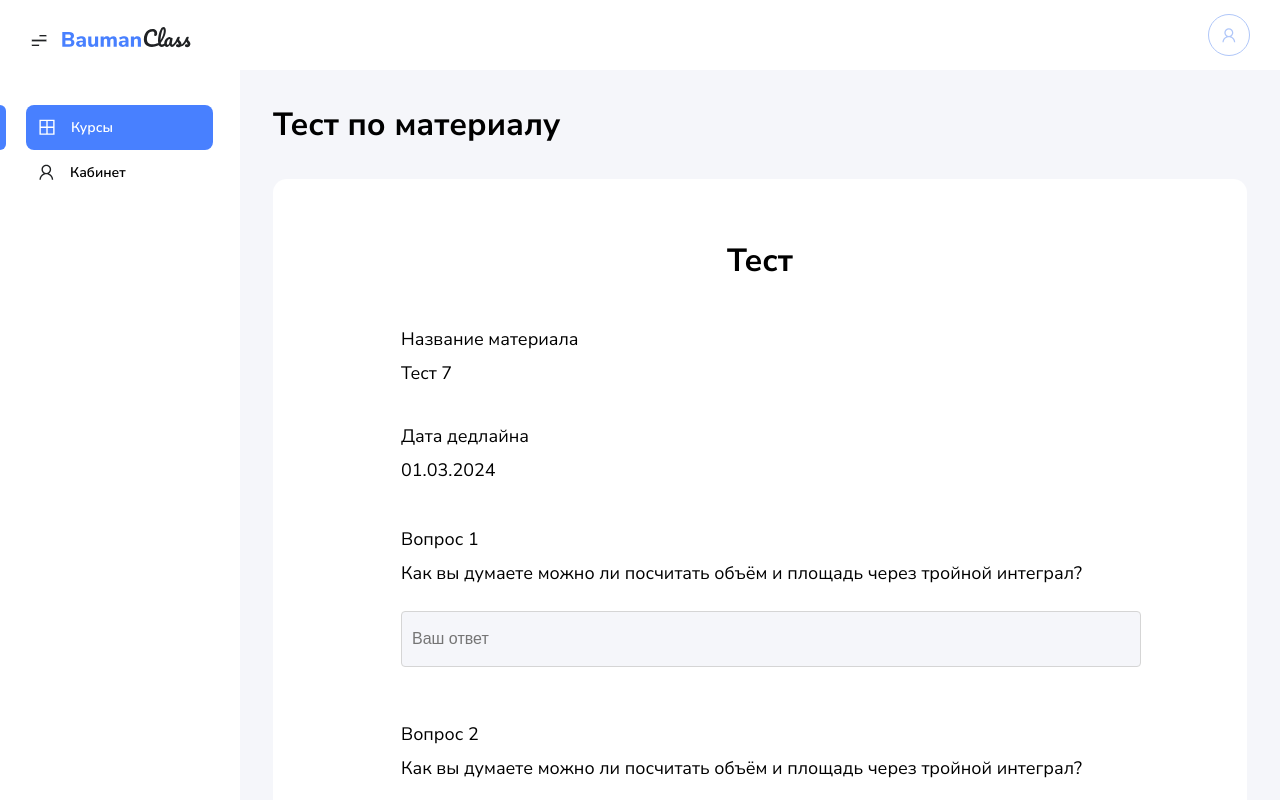
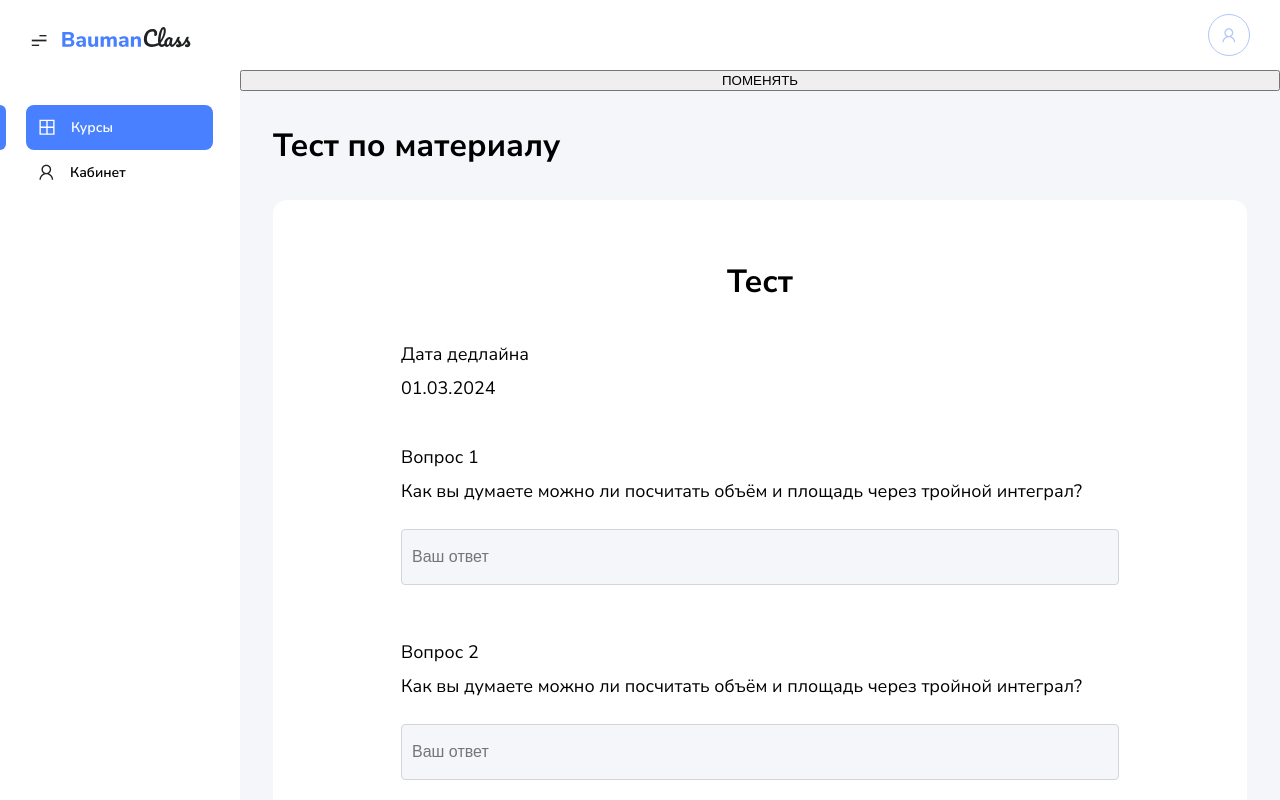
Before and after one commit to KovalevaaDaria/front, a React (Create React App) app: page /courses/1/lessons/1/1 in a window 1280 px wide. Shown: the top 800 px of the page. Built offline with nearby package versions, Linux system fonts and the light colour scheme; sample sign-in values are in the browser's storage; the HTML template or start-up script is replaced by a standard one.

Commit message:
test page && tooltip

```diff
--- a/package.json
+++ b/package.json
@@ -3,6 +3,9 @@
   "version": "0.1.0",
   "private": true,
   "dependencies": {
+    "@emotion/react": "^11.11.4",
+    "@emotion/styled": "^11.11.5",
+    "@mui/material": "^5.15.17",
     "@testing-library/jest-dom": "^5.17.0",
     "@testing-library/react": "^13.4.0",
     "@testing-library/user-event": "^13.5.0",
--- a/src/API/services/CourseService.js
+++ b/src/API/services/CourseService.js
@@ -30,7 +30,7 @@ export default class CourseService {
     }
 
     static async getAll({userUuid, authToken}) {
-        const response = await axios.get(`https://bauman-class.ru/api/v1/users/${userUuid}/courses`, {
+        const response = await axios.get(`https://bauman-class.ru/api/v1//courses`, {
             headers: {
                 Authorization: authToken
             }
--- a/src/App.js
+++ b/src/App.js
@@ -28,6 +28,9 @@ export default function App() {
     if (isLoading) return <></>
 
     return (
+        isLoading ?
+            <></>
+            :
         <AuthContext.Provider value={{
             isAuth,
             setIsAuth,
--- a/src/components/questionItem/questionItem.css
+++ b/src/components/questionItem/questionItem.css
@@ -7,14 +7,35 @@
     font-size: 18px;
 }
 
-.test-page-content-form-question-text {
+.test-page-content-form-question-body-container {
+    display: flex;
+    gap: 4vw;
+    justify-content: space-between;
+}
+
+.test-page-content-form-question-body-title {
     margin-top: 10px;
     font-size: 18px;
 }
 
+.test-page-content-form-question-body-icon-container {
+    align-items: center;
+    display: flex;
+    font-size: 18px;
+    font-weight: 700;
+    gap: 0.15vw;
+    color: #5a8cff;
+    cursor: pointer;
+}
+
+.test-page-content-form-question-body-icon {
+    background-image: url("../../../public/img/icon_info.svg");
+    width: 22px;
+    height: 22px;
+}
+
 .test-page-content-form-question-input {
     margin-top: 26px;
-    width: 100%;
     height: 52px;
     border-radius: 4px;
     border: 1px solid #D5D5D5;
@@ -22,3 +43,8 @@
     font-size: 16px;
     background-color: #F5F6FA;
 }
+
+& .MuiTooltip-tooltip	{
+    font-size: 16px;
+    background-color: #4d83f8;
+}
--- a/src/components/questionItem/questionItem.jsx
+++ b/src/components/questionItem/questionItem.jsx
@@ -1,19 +1,84 @@
 import React from 'react';
 import MyInput from "../UI/input/MyInput";
 import "./questionItem.css"
+import {createTheme, Tooltip} from "@mui/material";
+import * as PropTypes from "prop-types";
 
+function MuiThemeProvider(props) {
+    return null;
+}
+
+MuiThemeProvider.propTypes = {
+    theme: PropTypes.any,
+    children: PropTypes.node
+};
 const QuestionItem = (props) => {
+    const theme = createTheme({
+        components: {
+            MuiTooltip: {
+                styleOverrides: {
+                    tooltip: {
+                        backgroundColor: 'pink',
+                        color: 'red',
+                        border: '1px solid #dadde9',
+                    },
+                },
+            },
+        },
+    });
 
     return (
         <div className="test-page-content-form-question-component">
-            <div className="test-page-content-form-question-title">Вопрос {props.number}</div>
-            <div className="test-page-content-form-question-text">{props.question.question}
+            <div className="test-page-content-form-question-body-container">
+                <div className="test-page-content-form-question-title">Вопрос {props.number}</div>
+                {(props.question.type === "AI_CHECK" && props.isPassed)?
+                    <Tooltip title={
+                        <span style={{ fontSize: "16px"}}>{props.question.chatCompletion}</span>
+                    }
+
+                             slotProps={{
+                                popper: {
+                                    modifiers: [
+                                        {
+                                            name: 'offset',
+                                            options: {
+                                                offset: [0, -10],
+                                            },
+                                        },
+                                    ],
+                                },
+                             }}
+                    >
+                <div className="test-page-content-form-question-body-icon-container">
+                    <div className="test-page-content-form-question-body-icon-text">GigaChat</div>
+                    <div className="test-page-content-form-question-body-icon"/>
+                </div>
+                    </Tooltip>
+                    :
+                    null
+                }
             </div>
-            <MyInput className="test-page-content-form-question-input"
-                     placeholder={"Ваш ответ"}
-                     value={props.question.answer}
-                     onChange={e => props.setQuestion({...props.question, answer: e.target.value})}
-            />
+            <div className="test-page-content-form-question-body-title">{props.question.title}</div>
+
+            {props.isPassed ?
+                <MyInput className="test-page-content-form-question-input"
+                         placeholder={"Ваш ответ"}
+                         value={props.question.personAnswer}
+                         disabled={props.isPassed}
+                         style={
+                             props.question.personQuestionMark ?
+                                 {border: "1px solid #00A040", background: "#06C65320"} :
+                                 {border: "1px solid #EF3826", background: "#EF382630"}
+                         }
+                />
+                :
+                <MyInput className="test-page-content-form-question-input"
+                         placeholder={"Ваш ответ"}
+                         value={props.question.personAnswer}
+                         onChange={e => props.setQuestion({...props.question, personAnswer: e.target.value})}
+                />
+            }
+
         </div>
     );
 };
--- a/src/components/questionList/questionList.jsx
+++ b/src/components/questionList/questionList.jsx
@@ -2,7 +2,7 @@ import React from 'react';
 import QuestionItem from "../questionItem/questionItem";
 import "./questionList.css"
 
-const QuestionList = ({questions, setQuestions}) => {
+const QuestionList = ({questions, setQuestions, isPassed}) => {
 
     const setQuestion = (newQuestion) => {
         setQuestions(prevQuestions => {
@@ -18,7 +18,7 @@ const QuestionList = ({questions, setQuestions}) => {
     return (
         <div className="test-page-content-form-question-component-list-container">
             {questions.map((question, index) =>
-                <QuestionItem number={index + 1} question={question} key={question.uuid} setQuestion={setQuestion}/>
+                <QuestionItem number={index + 1} question={question} key={question.uuid} isPassed={isPassed} setQuestion={setQuestion}/>
             )}
         </div>
     );
--- a/src/pages/courses.jsx
+++ b/src/pages/courses.jsx
@@ -9,7 +9,6 @@ import CourseForm from "../components/courseForm/courseForm";
 
 const Courses = () => {
     const data = useLoaderData();
-    const navigate = useNavigate();
     const [modal, setModal] = useState(false);
     const [courses, setCourses] = useState(data);
 
@@ -17,7 +16,6 @@ const Courses = () => {
         e.stopPropagation();
         setCourses(courses.filter(c=>c.uuid !== course.uuid))
     }
-
 
     const createCourse = (newCourse) => {
         newCourse = {...newCourse, img: "https://i.ibb.co/JkW4tYy/Image-2.jpg"}
--- a/src/pages/lesson.css
+++ b/src/pages/lesson.css
@@ -63,11 +63,12 @@
     height: 162px;
     background-color: #F4F4F4;
     border-radius: 14px;
-    border: none;
     padding-inline: 10px;
     font-size: 16px;
     padding: 1em;
     resize: none;
+    border: 2px solid #D5D5D5;
+
 }
 
 .lesson-page-content-form-description-button {
--- a/src/pages/test.jsx
+++ b/src/pages/test.jsx
@@ -5,28 +5,75 @@ import "./test.css"
 import QuestionList from "../components/questionList/questionList";
 import {useNavigate} from "react-router-dom";
 
+
 const Test = () => {
 
     const navigate = useNavigate();
 
     const [checkData, setCheckData] = useState(false)
+    const [isPassed, setIsPassed] = useState(false)
 
     const [questions, setQuestions] = useState([
         {
             uuid: 1,
-            question: "Как вы думаете можно ли посчитать объём и площадь через тройной интеграл?",
-            answer: "",
+            title: "Как вы думаете можно ли посчитать объём и площадь через тройной интеграл?",
+            personAnswer: "",
         },
         {
             uuid: 2,
-            question: "Как вы думаете можно ли посчитать объём и площадь через тройной интеграл?",
-            answer: "",
+            title: "Как вы думаете можно ли посчитать объём и площадь через тройной интеграл?",
+            personAnswer: "",
         }
     ]);
 
+    const [passed, setPassed] = useState([
+        {
+            uuid: "497f6eca-6276-4993-bfeb-53cbbbba6f08",
+            title: "Как вы думаете можно ли посчитать объём и площадь через тройной интеграл?Как вы думаете можно ли посчитать объём и площадь через тройной интеграл?",
+            type: "MANUAL_CHECK",
+            rightAnswer: "string",
+            personAnswer: "null",
+            chatCompletion: "null",
+            personQuestionMark: 0,
+            testUuid: "e6688975-26cf-4362-a41e-2436c0125eea"
+        },
+        {
+            uuid: "497f6eca-6276-4993-bfeb-53cbbbba6f09",
+            title: "string",
+            type: "AI_CHECK",
+            rightAnswer: "string",
+            personAnswer: "null",
+            chatCompletion: "Как вы думаете можно ли посчитать объём и площадь через тройной интеграл?Как вы думаете можно ли посчитать объём и площадь через тройной интеграл?\",\n",
+            personQuestionMark: 0,
+            testUuid: "e6688975-26cf-4362-a41e-2436c0125eea"
+        },
+        {
+            uuid: "497f6eca-6276-4993-bfeb-53cbbbba6f10",
+            title: "string",
+            type: "MANUAL_CHECK",
+            rightAnswer: "string",
+            personAnswer: "null",
+            chatCompletion: "null",
+            personQuestionMark: 0,
+            testUuid: "e6688975-26cf-4362-a41e-2436c0125eea"
+        },
+        {
+            uuid: "497f6eca-6276-4993-bfeb-53cbbbba6f11",
+            title: "string",
+            type: "AI_CHECK",
+            rightAnswer: "1234",
+            personAnswer: "1234",
+            chatCompletion: "null",
+            personQuestionMark: 1,
+            testUuid: "e6688975-26cf-4362-a41e-2436c0125eea"
+        },
+    ]);
+
+
+
     const checkIfValid = () => {
        for (const question in questions) {
-                if (!questions[question].answer.length) {
+                if (!questions[question].personAnswer.length) {
                     setCheckData(false)
                     return;
                 }
@@ -39,20 +86,18 @@ const Test = () => {
     }, [questions]);
 
     return (
+        !isPassed ?
             <div className="page-header">
                 <SideMenu/>
                 <div className="test-content">
                     <NavBar hasText={false}/>
+                    <button onClick={() => setIsPassed(!isPassed)}>ПОМЕНЯТЬ</button>
                     <div className="test-page-wrap">
                         <div className="test-page-content">
                             <div className="test-page-content-header">Тест по материалу</div>
                             <div className="test-page-content-form">
                                 <div className="test-page-content-form-header">Тест</div>
                                 <div className="test-page-content-form-wrapper-test">
-                                <div className="test-page-content-form-title-wrapper-1">
-                                    <div className="test-page-content-form-title-1">Название материала</div>
-                                    <div className="test-page-content-form-text-1">Тест 7</div>
-                                </div>
                                     <div className="test-page-content-form-title-wrapper-2">
                                         <div className="test-page-content-form-title-2">Дата дедлайна</div>
                                         <div className="test-page-content-form-text-2">01.03.2024</div>
@@ -79,6 +124,48 @@ const Test = () => {
                     </div>
                 </div>
             </div>
+            :
+            <div className="page-header">
+            <SideMenu/>
+                <div className="test-content">
+                    <NavBar hasText={false}/>
+                    <button onClick={() => setIsPassed(!isPassed)}>ПОМЕНЯТЬ</button>
+                    <div className="test-page-wrap">
+                        <div className="test-page-content">
+                            <div className="test-page-content-header-container">
+                                <div className="test-page-content-header">Тест по материалу (ПРОЙДЕН)</div>
+                                {isPassed ?
+                                    <div className="test-page-content-header-mark">
+                                        Оценка: {passed.filter((q)=> q.personQuestionMark === 1).length} / {passed.length}
+                                    </div>
+                                    :
+                                    null
+                                }
+                            </div>
+                            <div className="test-page-content-form">
+                                <div className="test-page-content-form-header">Тест</div>
+                                <div className="test-page-content-form-wrapper-test">
+                                    <div className="test-page-content-form-title-wrapper-2">
+                                        <div className="test-page-content-form-title-2">Дата дедлайна</div>
+                                        <div className="test-page-content-form-text-2">01.03.2024</div>
+                                    </div>
+
+                                    <QuestionList
+                                        questions={passed}
+                                        setQuestions={setPassed}
+                                        isPassed
+                                    />
+                                    <div className="test-page-content-button-container">
+                                        <button className="test-page-content-button"
+                                                onClick={() => navigate("../")}>Вернуться
+                                        </button>
+                                    </div>
+                                </div>
+                            </div>
+                        </div>
+                    </div>
+                </div>
+            </div>
     );
 };
 
```
Also changed, not shown: src/pages/test.css (+12 -0 lines), public/img/icon_info.svg (added), 1 other file (tests, documents, lock files or other folders). Lines whose indentation alone changed are shown as unchanged.
